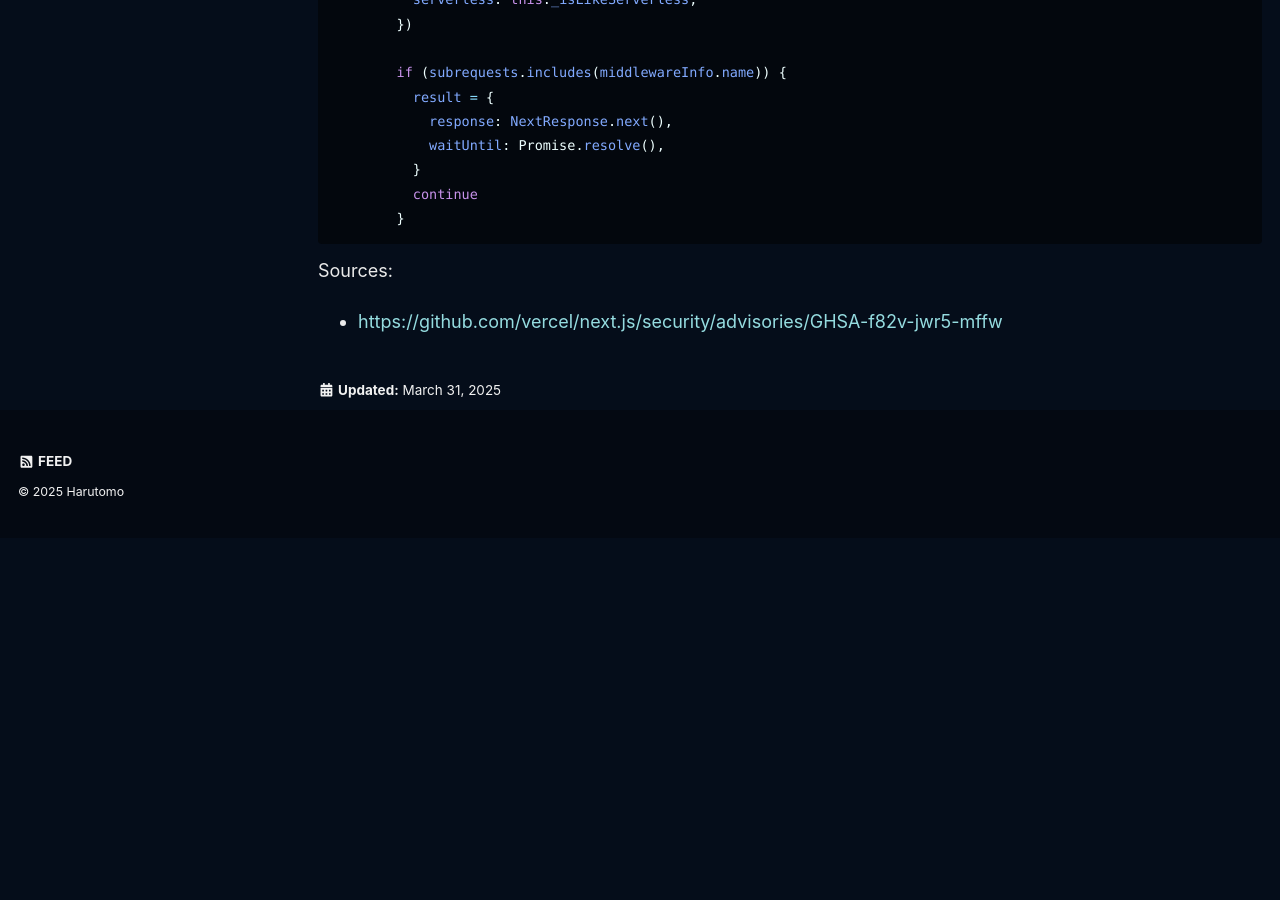
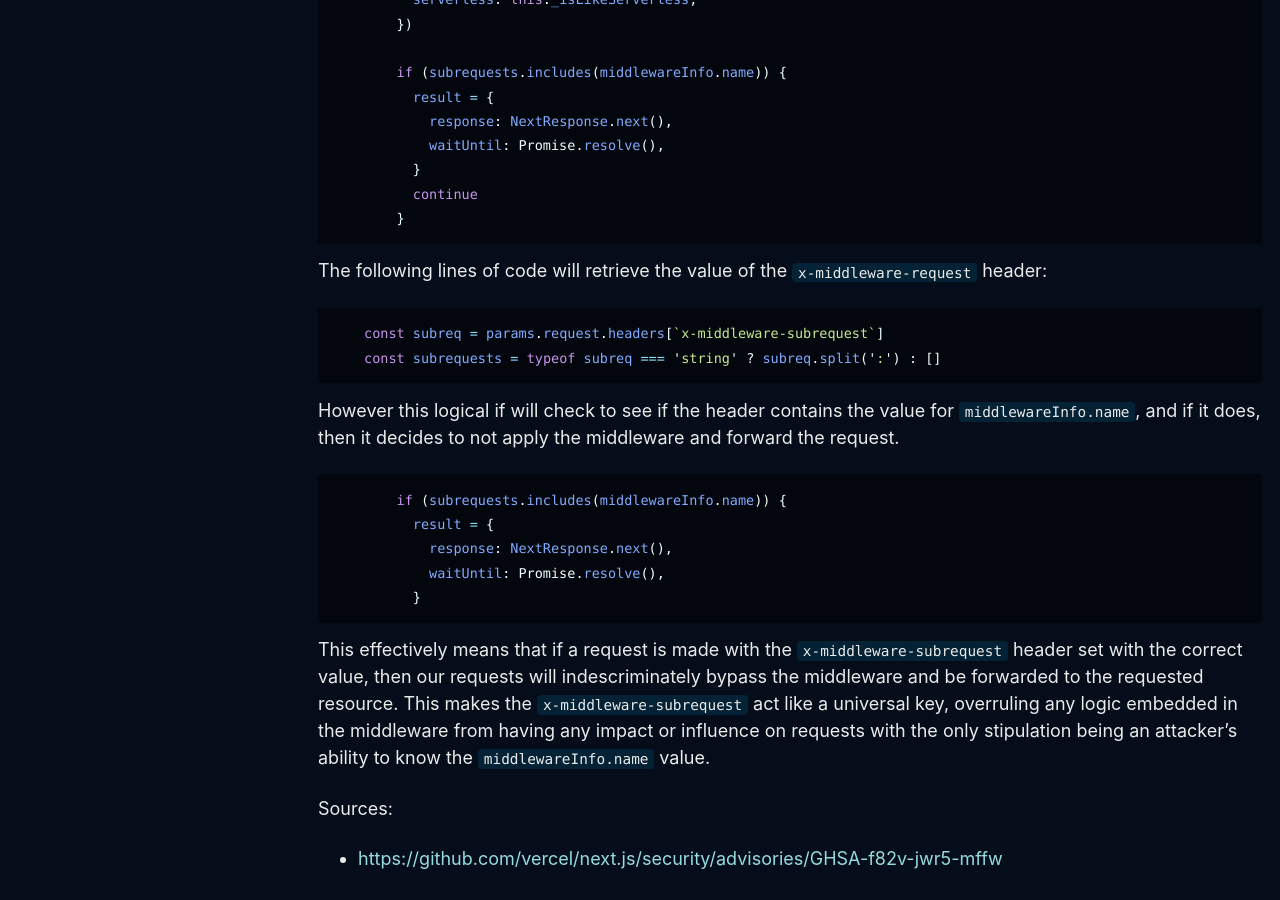
Before and after one commit to harutomo-jp/harutomo-jp.github.io, a Jekyll site: the page built from _posts/2025-03-31-CVE-2025-29927.md, in a window 1280 px wide and 900 px high, scrolled down 1981 px. Built offline with Jekyll 4.4.1, drawn with Linux system fonts in a browser that asks for light colours; cached includes are drawn as plain includes; before the commit the page ends 2519 px from its top, so only the background shows below that.

Commit message:
Tue, Apr 1, 2025, 2:30 PM -04:00

````diff
--- a/_posts/2025-03-31-CVE-2025-29927.md
+++ b/_posts/2025-03-31-CVE-2025-29927.md
@@ -67,6 +67,26 @@ However, in an earlier version of the framework (v12.0.7), researchers noticed t
         }
 ```
 
+The following lines of code will retrieve the value of the `x-middleware-request` header:
+```javascript
+    const subreq = params.request.headers[`x-middleware-subrequest`]
+    const subrequests = typeof subreq === 'string' ? subreq.split(':') : []
+```
+
+However this logical if will check to see if the header contains the value for `middlewareInfo.name`, and if it does, then it decides to not apply the middleware and forward the request.
+```javascript
+        if (subrequests.includes(middlewareInfo.name)) {
+          result = {
+            response: NextResponse.next(),
+            waitUntil: Promise.resolve(),
+          }
+```
+
+This effectively means that if a request is made with the `x-middleware-subrequest` header set with the correct value, then our requests will indescriminately bypass the middleware and be forwarded to the requested resource.  This makes the `x-middleware-subrequest` act like a universal key, overruling any logic embedded in the middleware from having any impact or influence on requests with the only stipulation being an attacker's ability to know the `middlewareInfo.name` value.
+
+
+
+
 
 
 
````
